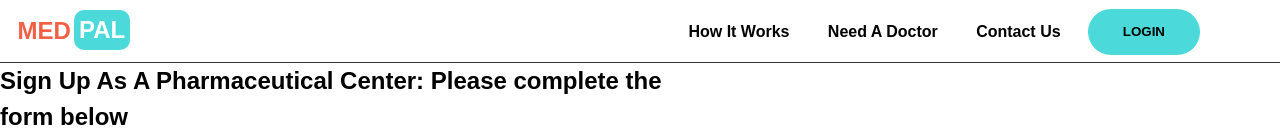
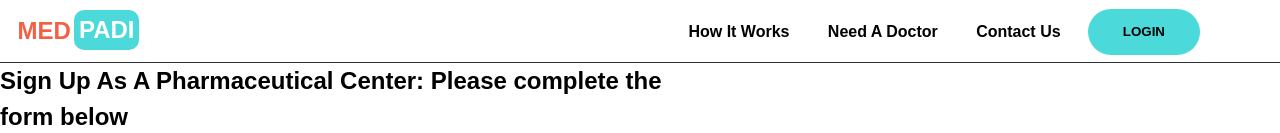
Before and after one commit to cmcWebCode40/Hospital_mgt_system_FE_reactjs_track, a React (Create React App) app: page /signup-pharmacy in a window 1280 px wide. Shown: the top 133 px of the page. Built offline with nearby package versions, Linux system fonts and the light colour scheme; the HTML template or start-up script is replaced by a standard one.

Commit message:
edited the logo name

```diff
--- a/src/components/header/Logo.js
+++ b/src/components/header/Logo.js
@@ -4,7 +4,7 @@ import React from "react";
 const Logo = () => {
 	return (
 		<div className="header__logo">
-			<span>MED</span><span>PAL</span>
+			<span>MED</span><span>PADI</span>
 		</div>
 	);
 };
```
